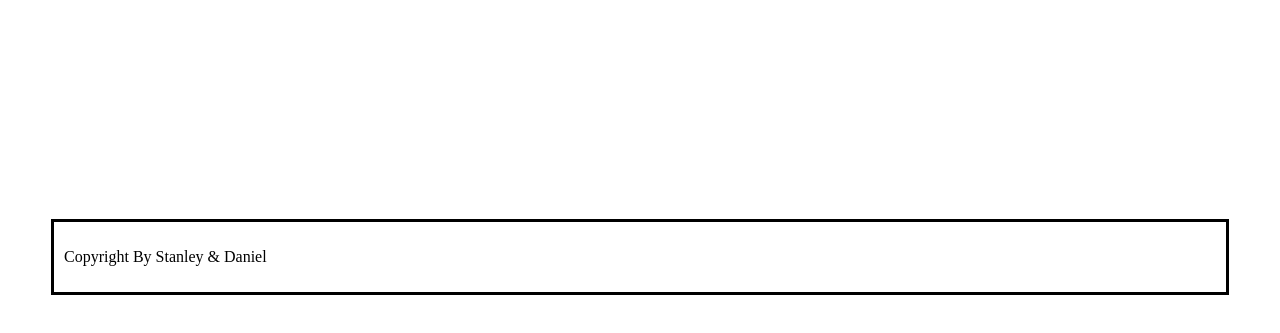
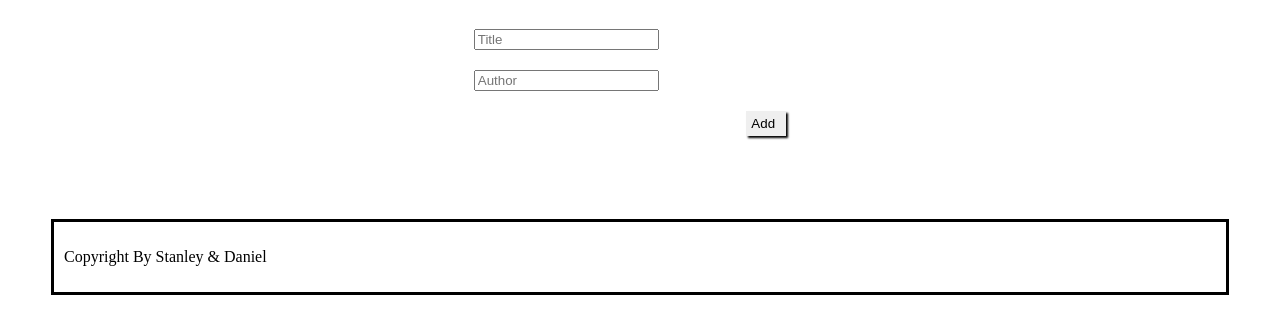
Before and after one commit to StarMindz/Awesome-Books, a website: page index.html in a window 1280 px wide. Shown: the part 177-510 px from the top of the page. Drawn offline with Linux system fonts and the light colour scheme.

Commit message:
Made the add button session vsisble by default

```diff
--- a/index.html
+++ b/index.html
@@ -28,7 +28,7 @@
                 <div class="app-container">
                     <ul id="books-ul" class="nodisplay">
                     </ul>
-                    <form id="add-form" class="display-form nodisplay">
+                    <form id="add-form" class="display-form">
                         <input id="book-title" type="text" name="title" placeholder="Title" required>
                         <input id="book-author" type="text" name="author" placeholder="Author" required>
                         <button id="submit" type="submit">Add</button>
```
